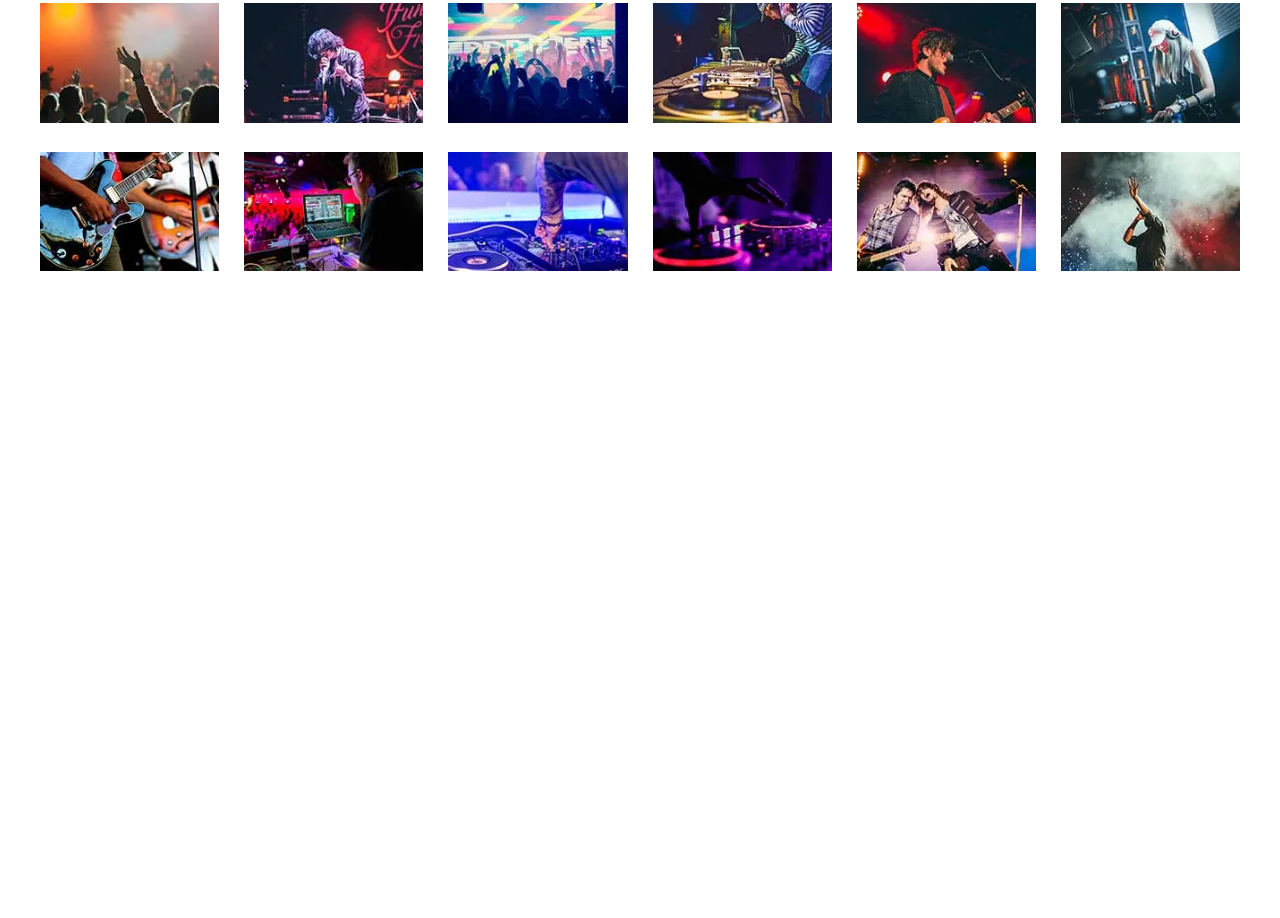
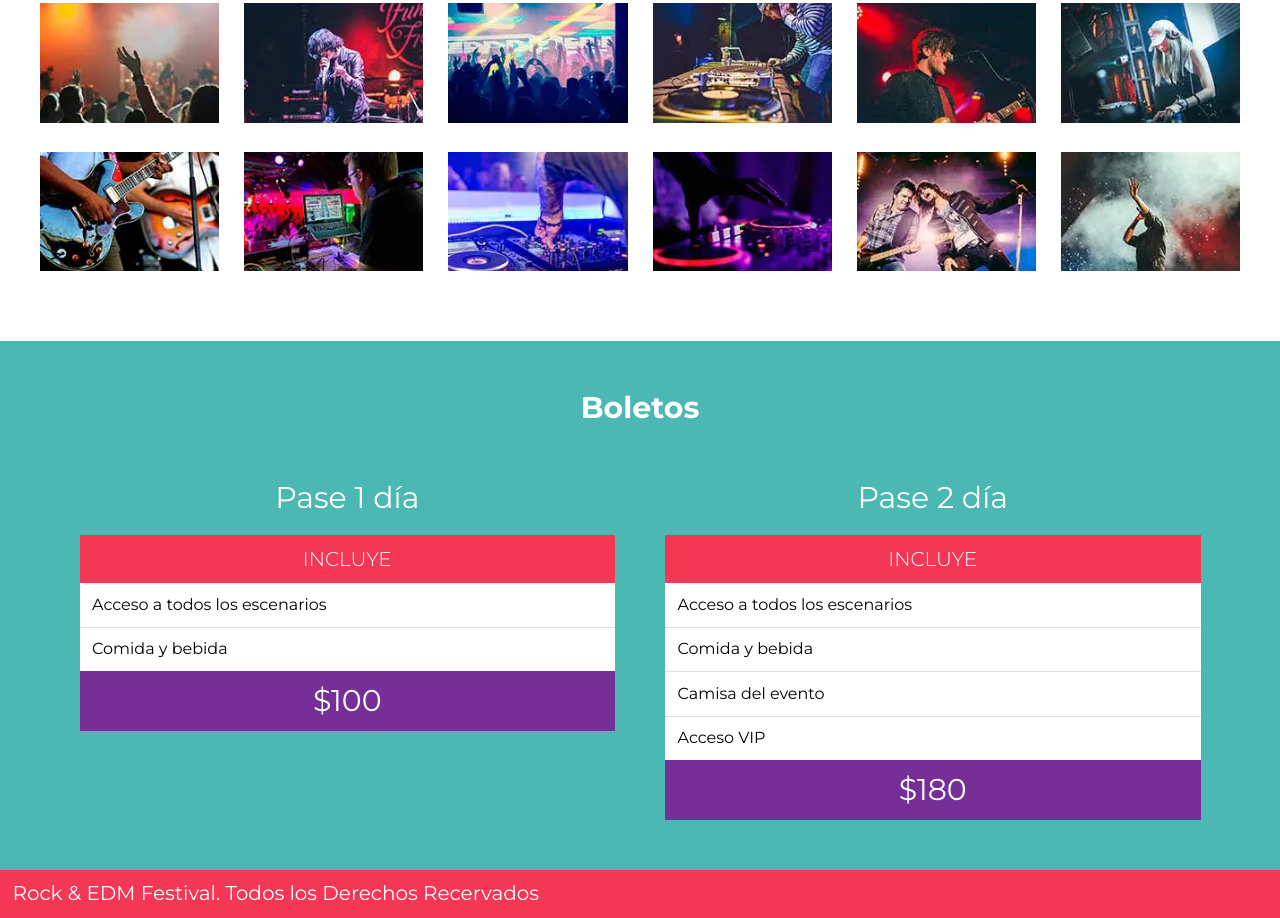
Before and after one commit to YACUERVO/pagina_web_festivalMusica, a website: page index.html in a window 1280 px wide. Shown: the part 3004-3922 px from the top of the page. Before the commit the page ends 3345 px from the top, so only its background shows below. Drawn offline with Linux system fonts and the light colour scheme.

Commit message:
proyecto gulp 6

```diff
--- a/index.html
+++ b/index.html
@@ -6,8 +6,9 @@
     <meta http-equiv="X-UA-Compatible" content="IE=edge">
     <meta name="viewport" content="width=device-width, initial-scale=1.0">
     <title>Rock & EDM Festival</title>
-    <link rel="preload" href="build/css/app.css">
+    <link rel="preload" href="build/css/app.css" as="style">
     <link rel="stylesheet" href="build/css/app.css">
+
 
 </head>
 
@@ -16,9 +17,9 @@
         <div class="contenedor header__contenido">
             <h1>Rock & EDM Festival</h1>
             <nav class="navegacion__principal">
-                <a href="#">Line Up</a>
-                <a href="#">Galeria</a>
-                <a href="#">Boletos</a>
+                <a href="#lineup">Line Up</a>
+                <a href="#galeria">Galeria</a>
+                <a href="#boletos">Boletos</a>
             </nav>
         </div>
     </header>
@@ -52,7 +53,7 @@
         </div>
     </div>
 
-    <section class="lineup">
+    <section id="lineup" class="lineup">
         <h3>Line Up</h3>
         <p class="dia">viernes 21</p>
         <div class="escenarios__contenedor contenedor">
@@ -114,7 +115,7 @@
             </div>
         </div>
     </section>
-    <section class="galeria contenedor">
+    <section id="galeria" class="galeria contenedor">
         <h3>Galeria</h3>
         <ul class="galeria__imagenes">
 
@@ -123,6 +124,92 @@
 
     </section>
 
+
+
+    <section id="boletos" class="boletos bg-verde">
+        <h3>Boletos</h3>
+        <div class="boletos__contenedor contenedor">
+            <div class="boletos__basico plan">
+                <p>Pase 1 día</p>
+                <table class="pase">
+                    <thead>
+                        <tr>
+                            <th>
+                                Incluye
+                            </th>
+                        </tr>
+                    </thead>
+
+                    <body>
+                        <tr>
+                            <td>
+                                Acceso a todos los escenarios
+                            </td>
+                        </tr>
+                        <tr>
+                            <td>
+                                Comida y bebida
+                            </td>
+                        </tr>
+                    </body>
+                    <tfoot>
+                        <tr>
+                            <td>
+                                $100
+                            </td>
+                        </tr>
+                    </tfoot>
+                </table>
+            </div>
+            <div class="boletos__premium plan">
+                <p>Pase 2 día</p>
+                <table class="pase">
+                    <thead>
+                        <tr>
+                            <th>
+                                Incluye
+                            </th>
+                        </tr>
+                    </thead>
+
+                    <tbody>
+                        <tr>
+                            <td>
+                                Acceso a todos los escenarios
+                            </td>
+                        </tr>
+                        <tr>
+                            <td>
+                                Comida y bebida
+                            </td>
+                        </tr>
+                        <tr>
+                            <td>
+                                Camisa del evento
+                            </td>
+                        </tr>
+                        <tr>
+                            <td>
+                                Acceso VIP
+                            </td>
+                        </tr>
+                    </tbody>
+                    <tfoot>
+                        <tr>
+                            <td>
+                                $180
+                            </td>
+                        </tr>
+                    </tfoot>
+                </table>
+            </div>
+        </div>
+    </section>
+    <footer class="footer">
+        <p>Rock & EDM Festival. Todos los Derechos Recervados</p>
+
+    </footer>
+
     <script src="build/js/bundle.js"></script>
 
 </body>
--- a/src/js/app.js
+++ b/src/js/app.js
@@ -1 +1,14 @@
-console.log('listo');
+document.addEventListener('DOMContendLoades', function() {
+    ScrollNav()
+});
+
+function ScrollNav() {
+    const enlaces = document.querySelectorAll('.navegacion__principal a');
+
+    enlaces.forEach(function(enlaces) {
+        console.log(enlaces)
+    })
+
+
+
+};
--- a/src/scss/app.scss
+++ b/src/scss/app.scss
@@ -9,3 +9,5 @@
 @import 'layout/festival';
 @import 'layout/lineup';
 @import 'layout/galeria';
+@import 'layout/boletos';
+@import 'layout/footer';
--- /dev/null
+++ b/src/scss/layout/_boletos.scss
@@ -0,0 +1,59 @@
+.boletos {
+    padding: $separacion;
+    h3 {
+        text-align: center;
+        color: $blanco;
+    }
+    .boletos__contenedor {
+        margin-top: $separacion/2;
+        @include tablet {
+            @include grid(2, $separacion);
+        }
+    }
+    .plan {
+        p {
+            color: $blanco;
+            font-size: 3rem;
+            text-align: center;
+            margin-bottom: 2rem;
+        }
+    }
+}
+
+.pase {
+    width: 100%;
+    border-spacing: 0;
+    thead {
+        background-color: $rosa;
+        th {
+            padding: $separacion/4;
+            color: $blanco;
+            text-transform: uppercase;
+            font-weight: $delgada;
+            font-size: 2rem;
+        }
+    }
+    tbody {
+        background-color: $blanco;
+        td {
+            padding: $separacion/4;
+            border-bottom: 1px solid #e1e1e1;
+        }
+        tr {
+            &:last-of-type {
+                td {
+                    border: none;
+                }
+            }
+        }
+    }
+    tfoot {
+        background-color: $morado;
+        td {
+            padding: $separacion/4;
+            text-align: center;
+            color: $blanco;
+            font-size: 3rem;
+        }
+    }
+}
--- /dev/null
+++ b/src/scss/layout/_footer.scss
@@ -0,0 +1,9 @@
+.footer {
+    background-color: $rosa;
+    padding: $separacion/4;
+    text-align: left;
+    p {
+        color: $blanco;
+        margin: 0;
+    }
+}
```
Also changed, not shown: build/css/app.css, build/js/bundle.js, src/scss/base/_utilidades.scss (renamed from src/scss/base/utilidades.scss).
